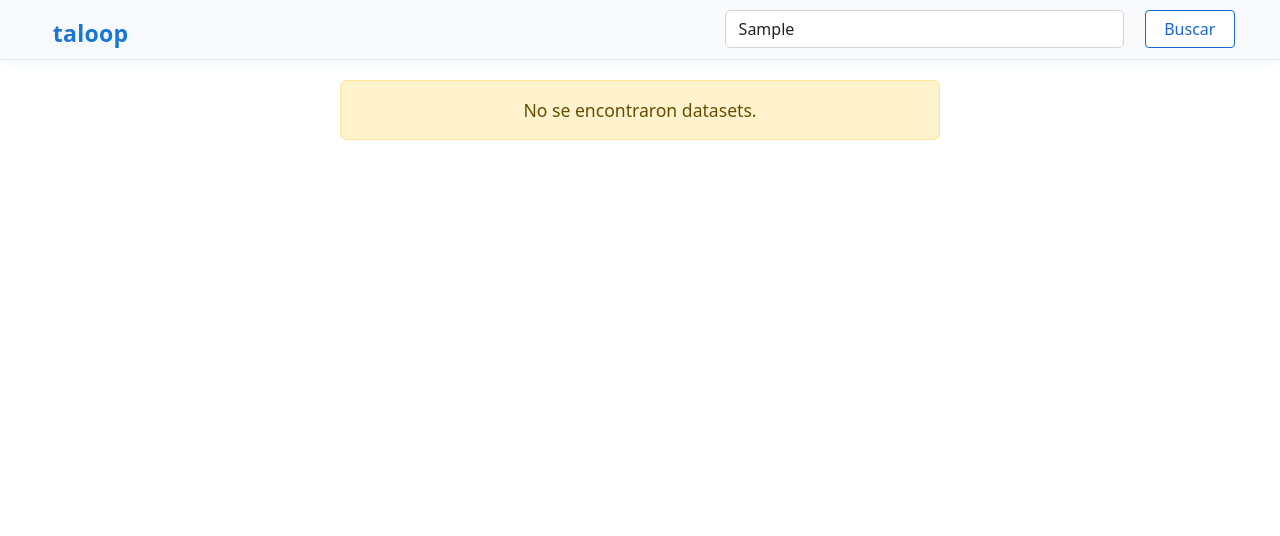
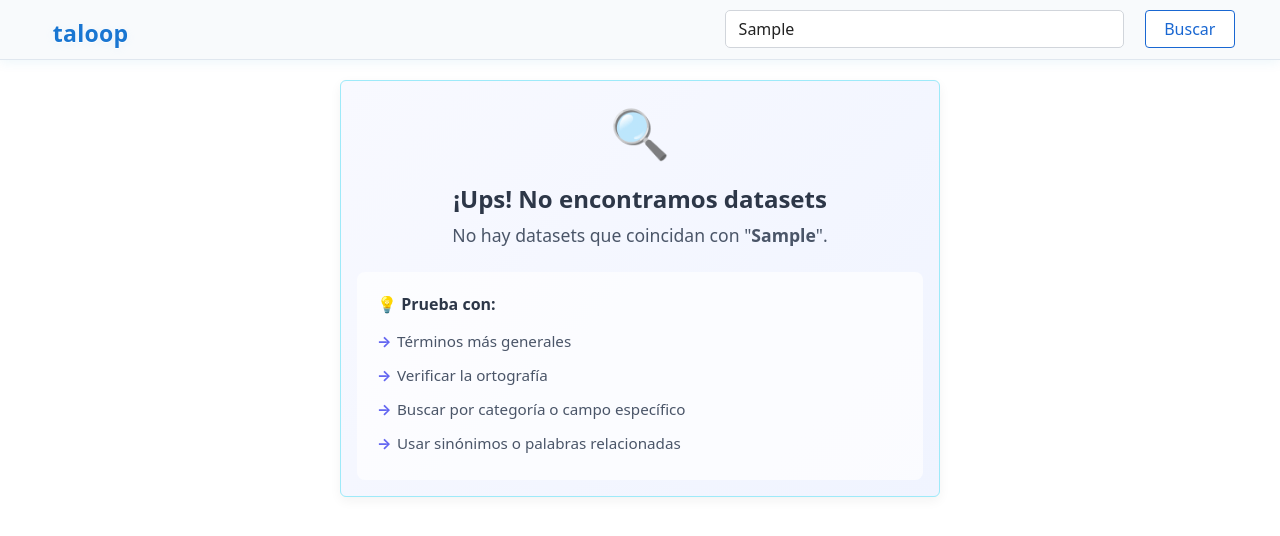
Before and after one commit to yonatan-alvarez-h/taloop-app, a React (Vite) app: page / in a window 1280 px wide. Both pictures are taken after typing "Sample" into the empty fields and a click on the button "Buscar". Shown: the top 536 px of the page. Built offline with nearby package versions, Linux system fonts and the light colour scheme.

Commit message:
Enhance no-results state in DatasetList component; add styling and suggestions for improved user experience.

```diff
--- a/src/components/dataset/List/DatasetList.css
+++ b/src/components/dataset/List/DatasetList.css
@@ -99,8 +99,68 @@
   margin-right: auto;
   max-width: 600px;
   text-align: center;
-  font-size: 1.1em;
-  padding: 1.5rem;
+  padding: 2rem;
+  border-radius: 12px;
+  background: linear-gradient(135deg, #f8f9ff 0%, #f0f4ff 100%);
+  border: 1px solid #e1e8ff;
+  box-shadow: 0 4px 12px rgba(0, 0, 0, 0.05);
+}
+
+.no-results-icon {
+  font-size: 3rem;
+  margin-bottom: 1rem;
+  opacity: 0.8;
+}
+
+.no-results-title {
+  color: #2d3748;
+  font-weight: 600;
+  margin-bottom: 0.5rem;
+  font-size: 1.5rem;
+}
+
+.no-results-description {
+  color: #4a5568;
+  font-size: 1.1rem;
+  margin-bottom: 1.5rem;
+  line-height: 1.5;
+}
+
+.no-results-suggestions {
+  text-align: left;
+  background: rgba(255, 255, 255, 0.7);
+  border-radius: 8px;
+  padding: 1.25rem;
+  margin-top: 1rem;
+}
+
+.no-results-suggestions p {
+  color: #2d3748;
+  font-size: 1rem;
+  margin-bottom: 0.75rem;
+}
+
+.suggestions-list {
+  list-style: none;
+  padding: 0;
+  margin: 0;
+}
+
+.suggestions-list li {
+  color: #4a5568;
+  font-size: 0.95rem;
+  padding: 0.4rem 0;
+  padding-left: 1.25rem;
+  position: relative;
+  line-height: 1.4;
+}
+
+.suggestions-list li::before {
+  content: "→";
+  position: absolute;
+  left: 0;
+  color: #6366f1;
+  font-weight: bold;
 }
 
 /* En HomePage (sin scroll global) */
@@ -138,13 +198,23 @@
 
   .datasetlist-controls--outer ~ .dataset-list__content {
     padding-top: 130px;
+  } /* Ajustar mensaje de no resultados en mobile */
+  .dataset-list-no-results {
+    margin-top: 100px; /* Menos espacio en mobile */
+    padding: 1.5rem 1rem;
+    max-width: 90%;
   }
 
-  /* Ajustar mensaje de no resultados en mobile */
-  .dataset-list-no-results {
-    margin-top: 100px; /* Menos espacio en mobile */
-    padding: 1rem;
-    font-size: 1em;
+  .no-results-icon {
+    font-size: 2.5rem;
+  }
+
+  .no-results-title {
+    font-size: 1.3rem;
+  }
+
+  .no-results-description {
+    font-size: 1rem;
   }
 
   .no-global-scroll .dataset-list-no-results {
--- a/src/components/dataset/List/DatasetList.tsx
+++ b/src/components/dataset/List/DatasetList.tsx
@@ -30,8 +30,23 @@ const DatasetList: React.FC<DatasetListProps> = ({
   if (!search) return null;
   if (filtered.length === 0) {
     return (
-      <div className="dataset-list-no-results alert alert-warning">
-        No se encontraron datasets.
+      <div className="dataset-list-no-results alert alert-info">
+        <div className="no-results-icon">🔍</div>
+        <h5 className="no-results-title">¡Ups! No encontramos datasets</h5>
+        <p className="no-results-description">
+          No hay datasets que coincidan con "<strong>{search}</strong>".
+        </p>
+        <div className="no-results-suggestions">
+          <p className="mb-2">
+            💡 <strong>Prueba con:</strong>
+          </p>
+          <ul className="suggestions-list">
+            <li>Términos más generales</li>
+            <li>Verificar la ortografía</li>
+            <li>Buscar por categoría o campo específico</li>
+            <li>Usar sinónimos o palabras relacionadas</li>
+          </ul>
+        </div>
       </div>
     );
   }
```
